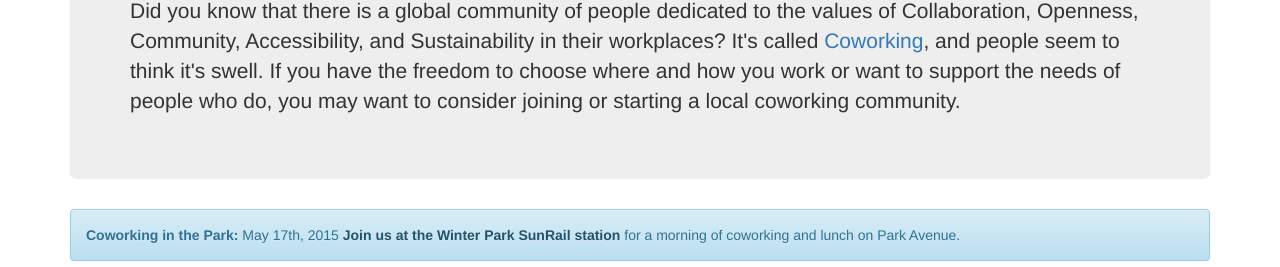
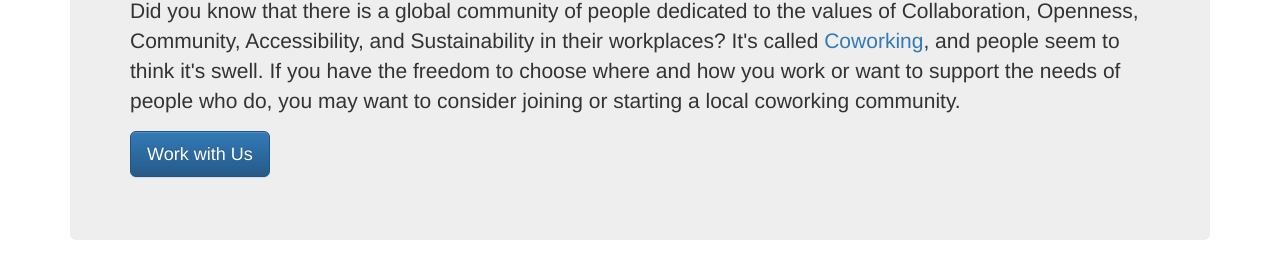
Before and after one commit to liberatr/liberatr.github.io, a plain HTML site: page index.html in a window 1280 px wide. Shown: the part 204-471 px from the top of the page. Drawn offline with nearby package versions, Linux system fonts and the light colour scheme.

Commit message:
added call to action button

```diff
--- a/index.html
+++ b/index.html
@@ -27,6 +27,7 @@
 			<h1>Orlando Coworking</h1>
 			<h2>est. 2006</h2>
 			<p>Did you know that there is a global community of people dedicated to the values of Collaboration, Openness, Community, Accessibility, and Sustainability in their workplaces? It's called <a href="http://coworking.org">Coworking</a>, and people seem to think it's swell. If you have the freedom to choose where and how you work or want to support the needs of people who do, you may want to consider joining or starting a local coworking community.</p>
+			<p><a class="btn btn-primary btn-lg" href="https://www.facebook.com/events/338699839673970/" role="button" title="Coworking in the Park, May 17th">Work with Us</a></p>
 		</div>
 
 		<div class="alert alert-info h-event"><strong class="p-name">Coworking in the Park:</strong> <time class="dt-start" datetime="2015-03-17 9:00">May 17th, 2015</time> <a class="u-url alert-link" href="https://www.facebook.com/events/338699839673970/">Join us at the <span class="p-location h-adr"><span class="p-locality">Winter Park</span> SunRail station</span></a> for <span class="p-summary">a morning of coworking and lunch on Park Avenue</span>.</div>
```
